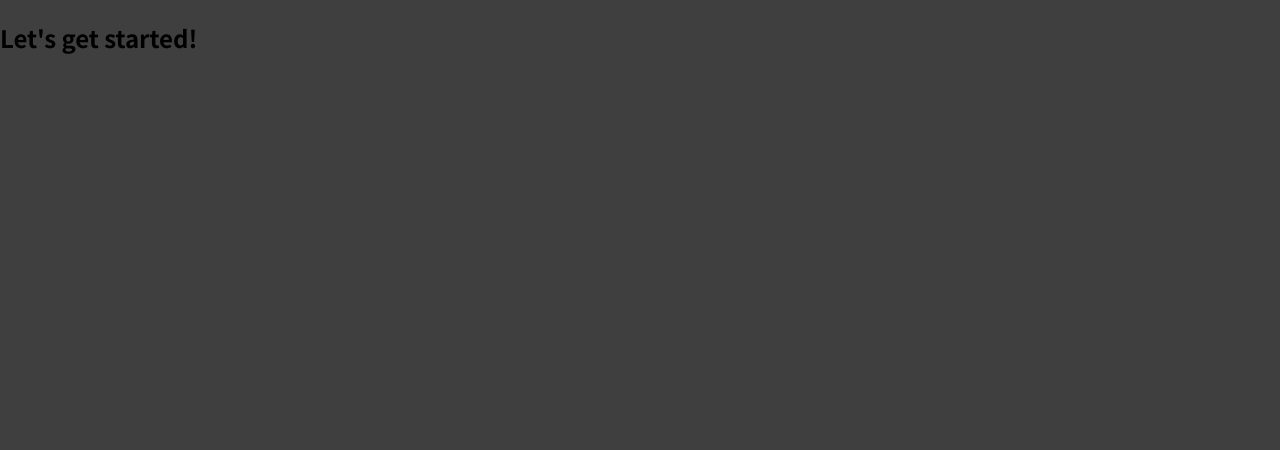
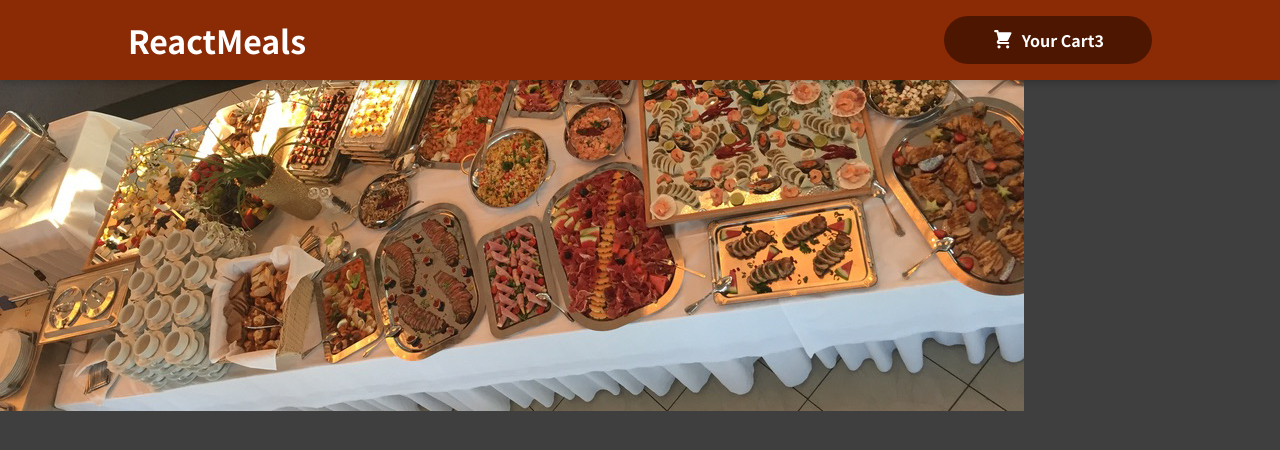
Before and after one commit to jayesh-gite/TheFoodOrderApp-react, a React (Create React App) app: page / in a window 1280 px wide. Shown: the top 450 px of the page. Built offline with nearby package versions, Linux system fonts and the light colour scheme.

Commit message:
02 - completing header part of the app

```diff
--- a/src/App.js
+++ b/src/App.js
@@ -1,7 +1,8 @@
+import Header from "./components/Layout/Header";
 function App() {
   return (
     <div>
-      <h2>Let's get started!</h2>
+      <Header />
     </div>
   );
 }
--- /dev/null
+++ b/src/components/Cart/CartIcon.js
@@ -0,0 +1,13 @@
+const CartIcon = () => {
+  return (
+    <svg
+      xmlns="http://www.w3.org/2000/svg"
+      viewBox="0 0 20 20"
+      fill="currentColor"
+    >
+      <path d="M3 1a1 1 0 000 2h1.22l.305 1.222a.997.997 0 00.01.042l1.358 5.43-.893.892C3.74 11.846 4.632 14 6.414 14H15a1 1 0 000-2H6.414l1-1H14a1 1 0 00.894-.553l3-6A1 1 0 0017 3H6.28l-.31-1.243A1 1 0 005 1H3zM16 16.5a1.5 1.5 0 11-3 0 1.5 1.5 0 013 0zM6.5 18a1.5 1.5 0 100-3 1.5 1.5 0 000 3z" />
+    </svg>
+  );
+};
+
+export default CartIcon;
--- /dev/null
+++ b/src/components/Layout/Header.js
@@ -0,0 +1,19 @@
+import { Fragment } from "react";
+import classes from "./Header.module.css";
+import mealsImage from "../../assets/meals.jpg";
+import HeaderCartButton from "./HeaderCartButton";
+const Header = (props) => {
+  return (
+    <Fragment>
+      <header className={classes.header}>
+        <h1>ReactMeals</h1>
+        <HeaderCartButton />
+      </header>
+
+      <div>
+        <img src={mealsImage} alt="A table of full of delicious food!" />
+      </div>
+    </Fragment>
+  );
+};
+export default Header;
--- /dev/null
+++ b/src/components/Layout/Header.module.css
@@ -0,0 +1,29 @@
+.header {
+  position: fixed;
+  top: 0;
+  left: 0;
+  width: 100%;
+  height: 5rem;
+  background-color: #8a2b06;
+  color: white;
+  display: flex;
+  justify-content: space-between;
+  align-items: center;
+  padding: 0 10%;
+  box-shadow: 0 2px 8px rgba(0, 0, 0, 0.25);
+  z-index: 10;
+}
+
+.main-image {
+  width: 100%;
+  height: 25rem;
+  z-index: 0;
+  overflow: hidden;
+}
+
+.main-image img {
+  width: 110%;
+  height: 100%;
+  object-fit: cover;
+  transform: rotateZ(-5deg) translateY(-4rem) translateX(-1rem);
+}
--- /dev/null
+++ b/src/components/Layout/HeaderCartButton.js
@@ -0,0 +1,15 @@
+import CartIcon from "../Cart/CartIcon";
+import classes from "../Layout/HeaderCartButton.module.css";
+
+const HeaderCartButton = (props) => {
+  return (
+    <button className={classes.button}>
+      <span className={classes.icon}>
+        <CartIcon />
+      </span>
+      <span>Your Cart</span>
+      <span>3</span>
+    </button>
+  );
+};
+export default HeaderCartButton;
--- /dev/null
+++ b/src/components/Layout/HeaderCartButton.module.css
@@ -0,0 +1,59 @@
+.button {
+  cursor: pointer;
+  font: inherit;
+  border: none;
+  background-color: #4d1601;
+  color: white;
+  padding: 0.75rem 3rem;
+  display: flex;
+  justify-content: space-around;
+  align-items: center;
+  border-radius: 25px;
+  font-weight: bold;
+}
+
+.button:hover,
+.button:active {
+  background-color: #2c0d00;
+}
+
+.icon {
+  width: 1.35rem;
+  height: 1.35rem;
+  margin-right: 0.5rem;
+}
+
+.badge {
+  background-color: #b94517;
+  padding: 0.25rem 1rem;
+  border-radius: 25px;
+  margin-left: 1rem;
+  font-weight: bold;
+}
+
+.button:hover .badge,
+.button:active .badge {
+  background-color: #92320c;
+}
+
+.bump {
+  animation: bump 300ms ease-out;
+}
+
+@keyframes bump {
+  0% {
+    transform: scale(1);
+  }
+  10% {
+    transform: scale(0.9);
+  }
+  30% {
+    transform: scale(1.1);
+  }
+  50% {
+    transform: scale(1.15);
+  }
+  100% {
+    transform: scale(1);
+  }
+}
```
Also changed, not shown: src/assets/meals.jpg (added), 1 other file (tests, documents, lock files or other folders).
